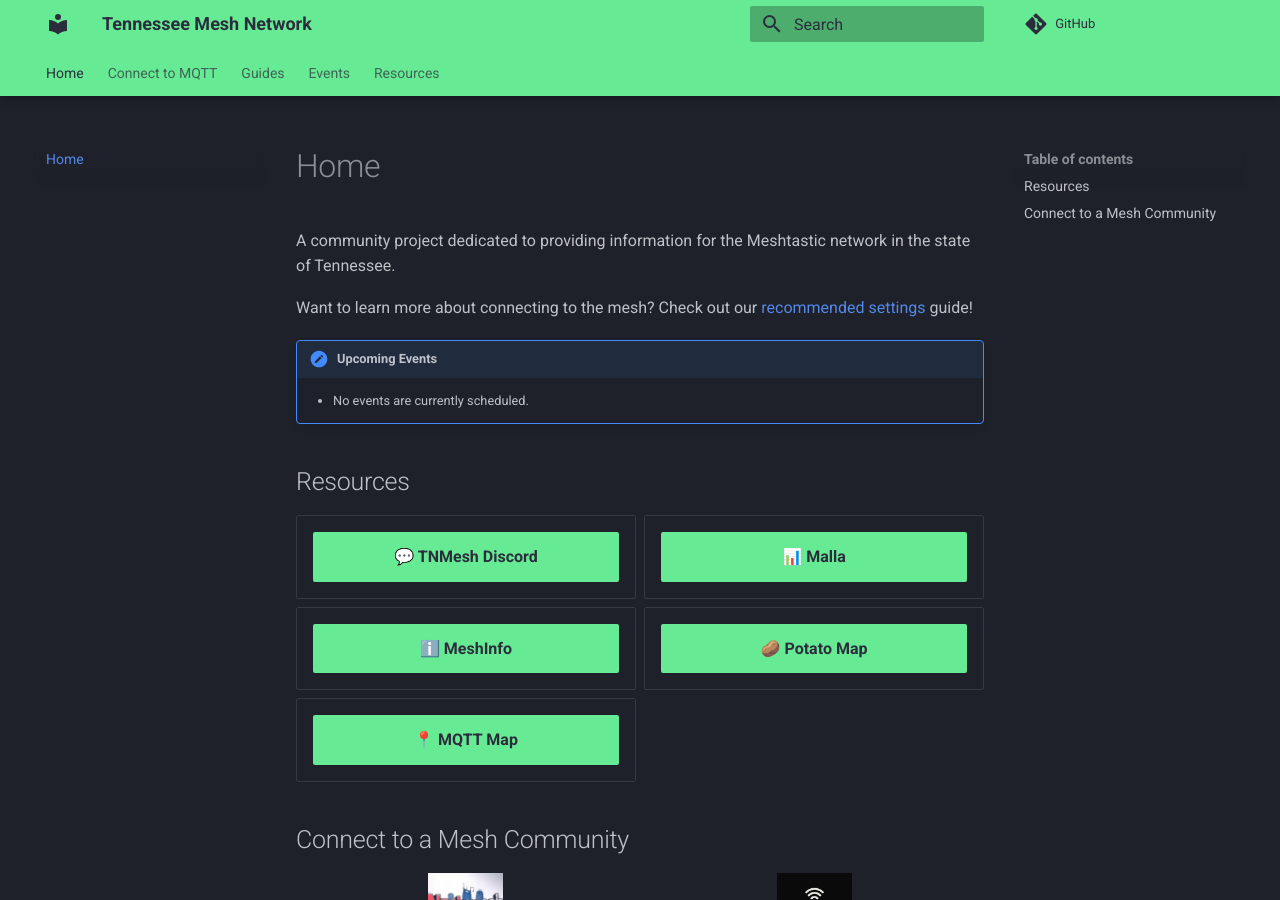
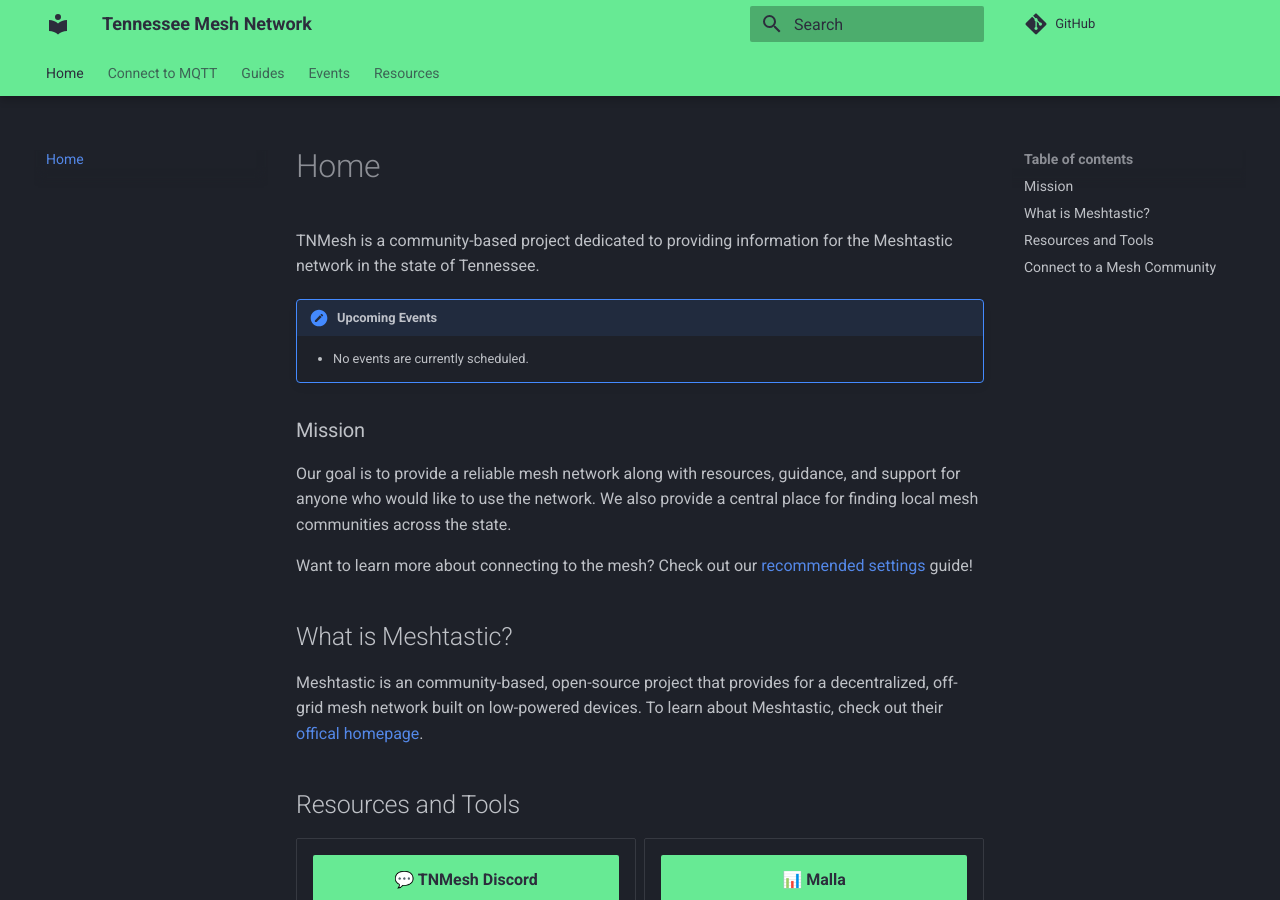
Before and after one commit to tnmesh/homepage, an MkDocs documentation site: the page built from docs/index.md, in a window 1280 px wide and 900 px high. Built offline with MkDocs 1.6.1 and Material for MkDocs 9.7.7, drawn with Linux system fonts in a browser that asks for light colours; comment, search, counter and statistics services are not loaded.

Commit message:
chore: updated homepage to include beginning parts of TNMesh mission along with what Meshtastic is

```diff
--- a/docs/index.md
+++ b/docs/index.md
@@ -1,13 +1,22 @@
 <!-- Future Logo Here -->
-A community project dedicated to providing information for the Meshtastic network in the state of Tennessee.
-
-Want to learn more about connecting to the mesh? Check out our [recommended settings](/guides/settings) guide!
+TNMesh is a community-based project dedicated to providing information for the Meshtastic network in the state of Tennessee.
 
 !!! note "Upcoming Events"
 
     - No events are currently scheduled.
 
-## Resources
+### Mission
+Our goal is to provide a reliable mesh network along with resources, guidance, and support for anyone who would like to use the network.
+We also provide a central place for finding local mesh communities across the state.
+
+Want to learn more about connecting to the mesh? Check out our [recommended settings](/guides/settings) guide!
+
+## What is Meshtastic?
+Meshtastic is an community-based, open-source project that provides for a decentralized, off-grid mesh network built on low-powered devices.
+To learn about Meshtastic, check out their [offical homepage](https://meshtastic.org).
+
+
+## Resources and Tools
 <div class="grid cards" markdown>
 - [💬 TNMesh Discord](https://discord.gg/7bFRR8Jt22){ .md-button .md-button--primary .md-button__fill}
 - [📊 Malla](https://malla.tnmesh.org){ .md-button .md-button--primary .md-button__fill}
@@ -17,7 +26,6 @@
 </div>
 
 ## Connect to a Mesh Community
-
 <div class="grid cards" markdown>
 <figure markdown="span">
         ![Image title](static/images/communities/nashmesh.png){ width="75"}
```
